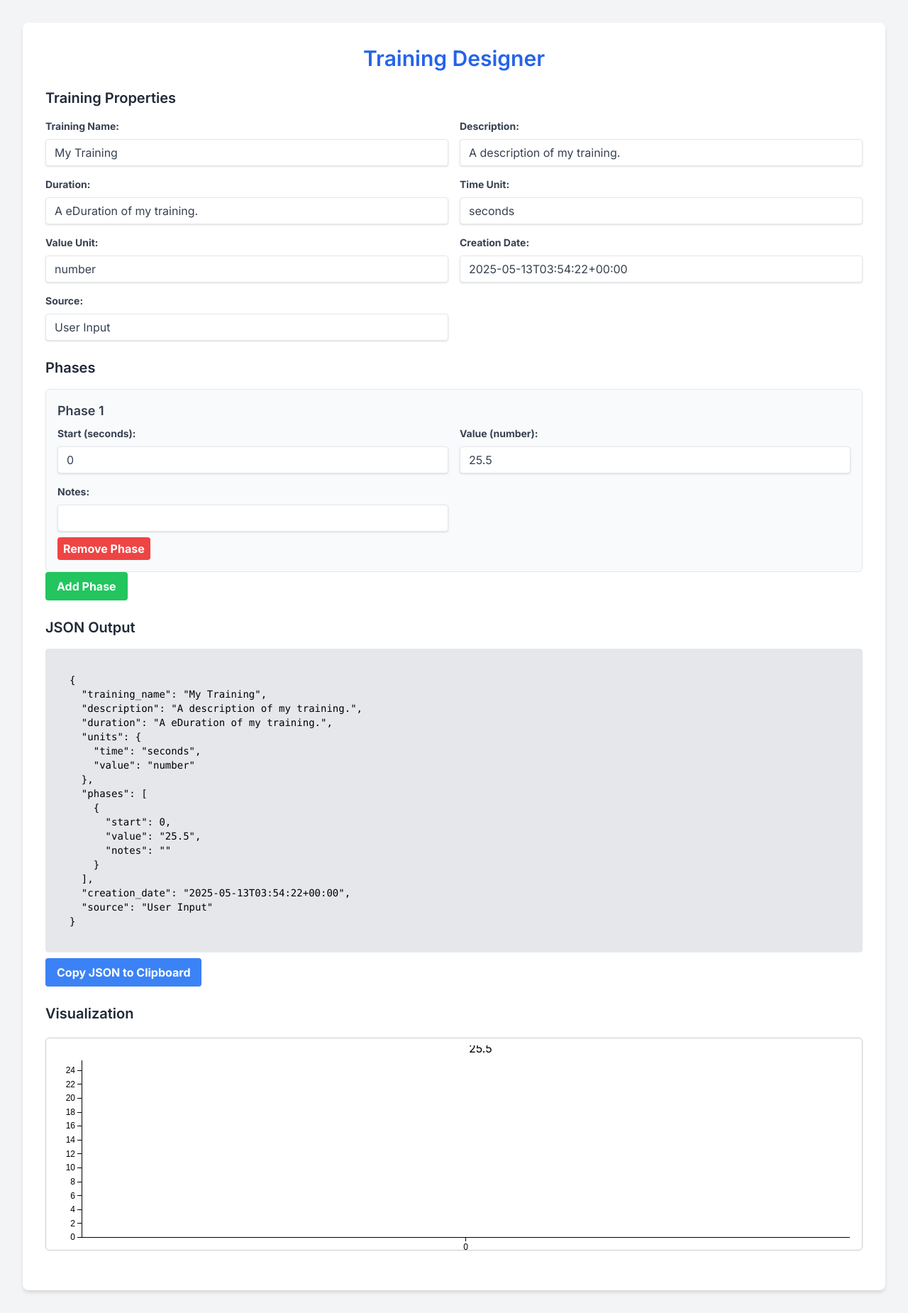
After one commit to canssens/bullwatt, a PHP site: page /training_editor.html in a window 1280 px wide. The commit adds this page. Shown: the whole page at 71% size. Run offline with PHP 8.4, Linux system fonts and the light colour scheme; some libraries are stand-ins or nearby versions.

Commit message:
Initial commit training feature

```diff
--- a/assets/github_contribution.js
+++ b/assets/github_contribution.js
@@ -230,7 +230,7 @@ if (!String.prototype.formatString) {
           }
 
           var settings = $.extend({
-            colors: ['#eeeeee','#d6e685','#8cc665','#44a340','#44a340'],
+            colors: ['#eeeeee','#44a340','#44a340'],
             border:{
               radius: 2,
               hover_color: "#999"
--- a/strava.php
+++ b/strava.php
@@ -1,7 +1,7 @@
 <?php
 header('Content-Type: application/json');
 
-//ini_set('display_errors', 1);
+ini_set('display_errors', 0);
 //error_reporting(E_ALL);
 
 
--- /dev/null
+++ b/training_editor.html
@@ -0,0 +1,358 @@
+<!DOCTYPE html>
+<html lang="en">
+<head>
+    <meta charset="UTF-8">
+    <meta name="viewport" content="width=device-width, initial-scale=1.0">
+    <title>Training Designer</title>
+    <script src="https://cdn.tailwindcss.com"></script>
+    <link rel="preconnect" href="https://fonts.googleapis.com">
+    <link rel="preconnect" href="https://fonts.gstatic.com" crossorigin>
+    <link href="https://fonts.googleapis.com/css2?family=Inter:wght@400;500;600;700&display=swap" rel="stylesheet">
+    <script src="https://cdn.jsdelivr.net/npm/d3@7"></script>
+    <style>
+        body {
+            font-family: 'Inter', sans-serif;
+        }
+        #histogramContainer {
+            width: 100%;
+            height: 300px;
+            margin-top: 20px;
+            border: 1px solid #ccc;
+            border-radius: 5px;
+            padding: 10px;
+            box-sizing: border-box;
+            display: flex;
+            justify-content: center;
+            align-items: flex-start;
+        }
+        .bar {
+            fill: steelblue;
+        }
+        .bar-label {
+            fill: black;
+            font-size: 12px;
+            text-anchor: middle;
+        }
+        .axis text {
+            font-size: 12px;
+        }
+        .axis path,
+        .axis line {
+            fill: none;
+            stroke: #000;
+            shape-rendering: crispEdges;
+        }
+
+        /* Style for the stepped line */
+        .line {
+            fill: none;
+            stroke: steelblue;
+            stroke-width: 2px;
+            shape-rendering: crispEdges; /* Ensure sharp edges for the steps */
+        }
+
+    </style>
+    <script>
+        tailwind.config = {
+            theme: {
+                extend: {
+                    fontFamily: {
+                        'inter': ['Inter', 'sans-serif'],
+                    },
+                },
+            },
+        }
+    </script>
+</head>
+<body class="bg-gray-100 p-8">
+    <div class="container mx-auto p-8 bg-white rounded-lg shadow-md">
+        <h1 class="text-3xl font-semibold text-blue-600 text-center mb-6">Training Designer</h1>
+        <div class="mb-6">
+            <h2 class="text-xl font-semibold text-gray-800 mb-4">Training Properties</h2>
+            <div class="grid grid-cols-1 md:grid-cols-2 gap-4">
+                <div>
+                    <label for="trainingName" class="block text-gray-700 text-sm font-bold mb-2">Training Name:</label>
+                    <input type="text" id="trainingName" value="My Training" class="shadow appearance-none border rounded w-full py-2 px-3 text-gray-700 leading-tight focus:outline-none focus:shadow-outline">
+                </div>
+                <div>
+                    <label for="trainingDescription" class="block text-gray-700 text-sm font-bold mb-2">Description:</label>
+                    <input type="text" id="trainingDescription" value="A description of my training." class="shadow appearance-none border rounded w-full py-2 px-3 text-gray-700 leading-tight focus:outline-none focus:shadow-outline">
+                </div>
+                <div>
+                    <label for="trainingDuration" class="block text-gray-700 text-sm font-bold mb-2">Duration:</label>
+                    <input type="text" id="trainingDuration" value="A eDuration of my training." class="shadow appearance-none border rounded w-full py-2 px-3 text-gray-700 leading-tight focus:outline-none focus:shadow-outline">
+                </div>
+                <div>
+                    <label for="timeUnit" class="block text-gray-700 text-sm font-bold mb-2">Time Unit:</label>
+                    <input type="text" id="timeUnit" value="seconds" class="shadow appearance-none border rounded w-full py-2 px-3 text-gray-700 leading-tight focus:outline-none focus:shadow-outline">
+                </div>
+                <div>
+                    <label for="valueUnit" class="block text-gray-700 text-sm font-bold mb-2">Value Unit:</label>
+                    <input type="text" id="valueUnit" value="number" class="shadow appearance-none border rounded w-full py-2 px-3 text-gray-700 leading-tight focus:outline-none focus:shadow-outline">
+                </div>
+                 <div>
+                    <label for="creationDate" class="block text-gray-700 text-sm font-bold mb-2">Creation Date:</label>
+                    <input type="text" id="creationDate"  class="shadow appearance-none border rounded w-full py-2 px-3 text-gray-700 leading-tight focus:outline-none focus:shadow-outline" readonly>
+                </div>
+                <div>
+                    <label for="source" class="block text-gray-700 text-sm font-bold mb-2">Source:</label>
+                    <input type="text" id="source" value="User Input" class="shadow appearance-none border rounded w-full py-2 px-3 text-gray-700 leading-tight focus:outline-none focus:shadow-outline">
+                </div>
+            </div>
+        </div>
+
+        <div class="mb-6">
+            <h2 class="text-xl font-semibold text-gray-800 mb-4">Phases</h2>
+            <div id="phasesContainer" class="space-y-4">
+                </div>
+            <button id="addPhaseButton" class="bg-green-500 hover:bg-green-700 text-white font-bold py-2 px-4 rounded focus:outline-none focus:shadow-outline">Add Phase</button>
+        </div>
+
+        <div class="mb-6">
+            <h2 class="text-xl font-semibold text-gray-800 mb-4">JSON Output</h2>
+            <pre id="jsonOutput" class="bg-gray-200 border rounded p-4 overflow-auto text-sm">
+<code>
+{
+  "training_name": "Descriptive name of the training",
+  "description": "Detailed description of the time training and its context.",
+  "duration": 0,
+  "units": {
+    "time": "seconds",
+    "value": "Unit of the value (e.g., °C, mV, Hz, number)"
+  },
+  "phases": [
+    {
+      "start": 0,
+      "value": 25.5,
+      "notes": "Description or annotation specific to this phase (optional)."
+    }
+  ],
+  "creation_date": "2024-10-27T10:00:00Z",
+  "source": "Name or description of the data source (optional)."
+}
+</code>
+            </pre>
+            <button id="copyJsonButton" class="bg-blue-500 hover:bg-blue-700 text-white font-bold py-2 px-4 rounded focus:outline-none focus:shadow-outline mt-2">Copy JSON to Clipboard</button>
+        </div>
+
+        <div class="mb-6">
+            <h2 class="text-xl font-semibold text-gray-800 mb-4">Visualization</h2>
+            <div id="histogramContainer"></div>
+        </div>
+    </div>
+
+    <script>
+        const trainingNameInput = document.getElementById('trainingName');
+        const trainingDescriptionInput = document.getElementById('trainingDescription');
+        const trainingDurationInput = document.getElementById('trainingDuration');
+        const timeUnitInput = document.getElementById('timeUnit');
+        const valueUnitInput = document.getElementById('valueUnit');
+        const phasesContainer = document.getElementById('phasesContainer');
+        const addPhaseButton = document.getElementById('addPhaseButton');
+        const jsonOutput = document.getElementById('jsonOutput');
+        const creationDateInput = document.getElementById('creationDate');
+        const sourceInput = document.getElementById('source');
+        const copyJsonButton = document.getElementById('copyJsonButton');
+        const histogramContainer = document.getElementById('histogramContainer');
+
+        function generateISO8601Date() {
+            const now = new Date();
+            const year = now.getFullYear();
+            const month = String(now.getMonth() + 1).padStart(2, '0'); // Months are 0-indexed
+            const day = String(now.getDate()).padStart(2, '0');
+            const hours = String(now.getHours()).padStart(2, '0');
+            const minutes = String(now.getMinutes()).padStart(2, '0');
+            const seconds = String(now.getSeconds()).padStart(2, '0');
+            const timezoneOffset = now.getTimezoneOffset();
+            const timezoneSign = timezoneOffset > 0 ? '-' : '+';
+            const timezoneHours = String(Math.floor(Math.abs(timezoneOffset) / 60)).padStart(2, '0');
+            const timezoneMinutes = String(Math.abs(timezoneOffset) % 60).padStart(2, '0');
+
+            return `${year}-${month}-${day}T${hours}:${minutes}:${seconds}${timezoneSign}${timezoneHours}:${timezoneMinutes}`;
+        }
+
+        creationDateInput.value = generateISO8601Date();
+
+        let phaseCount = 0; // Keep track of the number of phases
+        let phasesData = []; // Store phase data for visualization
+
+        function createPhaseInput() {
+            phaseCount++;
+            const phaseDiv = document.createElement('div');
+            phaseDiv.classList.add('phase-input-group', 'border', 'rounded-md', 'p-4', 'bg-gray-50');
+            phaseDiv.innerHTML = `
+                <h3 class="text-lg font-semibold text-gray-700 mb-2">Phase ${phaseCount}</h3>
+                <div class="grid grid-cols-1 md:grid-cols-2 gap-4">
+                    <div>
+                        <label for="start${phaseCount}" class="block text-gray-700 text-sm font-bold mb-2">Start (${timeUnitInput.value}):</label>
+                        <input type="number" id="start${phaseCount}" value="0" class="shadow appearance-none border rounded w-full py-2 px-3 text-gray-700 leading-tight focus:outline-none focus:shadow-outline">
+                    </div>
+                    <div>
+                        <label for="value${phaseCount}" class="block text-gray-700 text-sm font-bold mb-2">Value (${valueUnitInput.value}):</label>
+                        <input type="text" id="value${phaseCount}" value="25.5" class="shadow appearance-none border rounded w-full py-2 px-3 text-gray-700 leading-tight focus:outline-none focus:shadow-outline">
+                    </div>
+                     <div>
+                        <label for="notes${phaseCount}" class="block text-gray-700 text-sm font-bold mb-2">Notes:</label>
+                        <input type="text" id="notes${phaseCount}" value="" class="shadow appearance-none border rounded w-full py-2 px-3 text-gray-700 leading-tight focus:outline-none focus:shadow-outline">
+                    </div>
+                </div>
+                <button class="removePhaseButton bg-red-500 hover:bg-red-700 text-white font-bold py-1 px-2 rounded focus:outline-none focus:shadow-outline mt-2" onclick="removePhase(this)">Remove Phase</button>
+            `;
+            phasesContainer.appendChild(phaseDiv);
+            updateJsonOutput(); // Update JSON output whenever a new phase is added
+        }
+
+        function removePhase(buttonElement) {
+            buttonElement.parentNode.remove();
+            updateJsonOutput(); // Update JSON output when a phase is removed
+            phaseCount--;
+             // Renumber the phases
+             const phaseDivs = phasesContainer.querySelectorAll('.phase-input-group');
+             phaseDivs.forEach((phaseDiv, index) => {
+                const phaseNumber = index + 1;
+                phaseDiv.querySelector('h3').textContent = `Phase ${phaseNumber}`;
+                phaseDiv.querySelector(`label[for="start${index + 1}"]`).textContent = `Start (${timeUnitInput.value}):`;
+                phaseDiv.querySelector(`label[for="value${index + 1}"]`).textContent = `Value (${valueUnitInput.value}):`;
+             });
+        }
+
+        function updateJsonOutput() {
+            const phases = [];
+            const phaseInputs = phasesContainer.querySelectorAll('.phase-input-group');
+            phaseInputs.forEach(phaseInput => {
+                const start = parseFloat(phaseInput.querySelector('input[id^="start"]').value);
+                const value = phaseInput.querySelector('input[id^="value"]').value;
+                const notes = phaseInput.querySelector('input[id^="notes"]').value;
+                phases.push({ start, value, notes });
+            });
+
+             phasesData = phases.map(phase => ({
+                time: phase.start,
+                value: parseFloat(phase.value)
+            }));
+
+            const trainingName = trainingNameInput.value;
+            const description = trainingDescriptionInput.value;
+            const duration = trainingDurationInput.value;
+            const timeUnit = timeUnitInput.value;
+            const valueUnit = valueUnitInput.value;
+            const creationDate = creationDateInput.value;
+            const source = sourceInput.value;
+
+            const jsonData = {
+                training_name: trainingName,
+                description: description,
+                duration : duration,
+                units: {
+                    time: timeUnit,
+                    value: valueUnit,
+                },
+                phases: phases,
+                creation_date: creationDate,
+                source: source,
+            };
+
+            const indentedJson = JSON.stringify(jsonData, null, 2);
+            jsonOutput.innerHTML = `<pre class="bg-gray-200 border rounded p-4 overflow-auto text-sm"><code>${indentedJson}</code></pre>`;
+            renderHistogram();
+        }
+
+        trainingNameInput.addEventListener('input', updateJsonOutput);
+        trainingDescriptionInput.addEventListener('input', updateJsonOutput);
+        trainingDurationInput.addEventListener('input', updateJsonOutput);
+        timeUnitInput.addEventListener('input', updateJsonOutput);
+        valueUnitInput.addEventListener('input', updateJsonOutput);
+        addPhaseButton.addEventListener('click', createPhaseInput);
+
+
+        // Event listener for dynamically added phase inputs
+        phasesContainer.addEventListener('input', (event) => {
+            if (event.target.tagName === 'INPUT') {
+                updateJsonOutput();
+            }
+        });
+
+        // Initial phase on load
+        createPhaseInput();
+
+        copyJsonButton.addEventListener('click', () => {
+            const jsonString = jsonOutput.querySelector('code').textContent;
+            navigator.clipboard.writeText(jsonString).then(() => {
+                alert('JSON copied to clipboard!');
+            }).catch(err => {
+                console.error('Failed to copy: ', err);
+            });
+        });
+
+        function renderHistogram() {
+            const data = phasesData;
+            const container = d3.select(histogramContainer);
+            container.selectAll("*").remove();
+
+            if (!data || data.length === 0) {
+                container.html("<p>No data to display.</p>");
+                return;
+            }
+
+            const margin = { top: 20, right: 30, bottom: 30, left: 40 };
+            const width = histogramContainer.offsetWidth - margin.left - margin.right;
+            const height = histogramContainer.offsetHeight - margin.top - margin.bottom;
+
+            const svg = container
+                .append("svg")
+                .attr("width", histogramContainer.offsetWidth)
+                .attr("height", histogramContainer.offsetHeight)
+                .append("g")
+                .attr("transform", `translate(${margin.left},${margin.top})`);
+
+            const x = d3.scaleLinear().range([0, width]);
+            const y = d3.scaleLinear().range([height, 0]);
+
+            const maxTime = d3.max(data, d => d.time);
+            const maxValue = d3.max(data, d => d.value);
+
+            x.domain([0, maxTime]);
+            y.domain([0, maxValue]);
+
+            // Create the stepped line
+            let line = d3.line()
+                .x(function(d) { return x(d.time); })
+                .y(function(d) { return y(d.value); });
+
+            // Prepare the data for the stepped line - IMPORTANT
+            const steppedData = [];
+            data.forEach((phase, index) => {
+                steppedData.push({ time: phase.time, value: phase.value });
+                if (index < data.length - 1) {
+                    steppedData.push({ time: data[index+1].time, value: phase.value });
+                }
+            });
+
+            // Draw the line
+            svg.append("path")
+                .datum(steppedData)
+                .attr("class", "line")
+                .attr("d", line);
+
+            // Add labels for the value at the beginning of each phase
+            svg.selectAll(".value-label")
+                .data(data)
+                .enter().append("text")
+                .attr("class", "value-label")
+                .attr("x", d => x(d.time) + 5)  // Adjust for positioning
+                .attr("y", d => y(d.value) - 10) // Adjust for positioning
+                .text(d => d.value.toFixed(1));
+
+            // Axes
+            svg.append("g")
+                .attr("class", "x-axis axis")
+                .attr("transform", "translate(0," + height + ")")
+                .call(d3.axisBottom(x).tickSizeOuter(0));
+
+            svg.append("g")
+                .attr("class", "y-axis axis")
+                .call(d3.axisLeft(y).tickSizeOuter(0));
+        }
+    </script>
+</body>
+</html>
```
Also changed, not shown: assets/training.js (added, +59 -0 lines), assets/utils.js (+17 -0 lines), docker-compose.yml (added, +11 -0 lines), index.html (+136 -0 lines), star-bike.html (+79 -8 lines), trainings.json (added, +46 -0 lines), trainings_documentation.md (added, +22 -0 lines).
